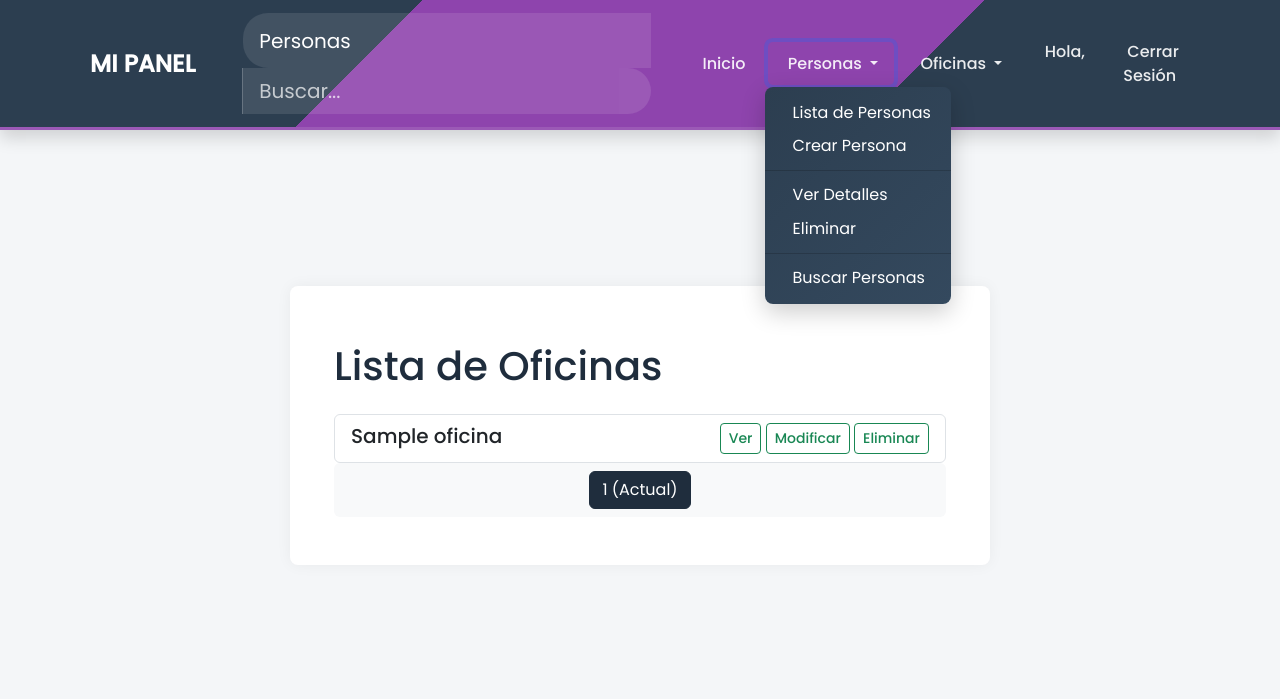
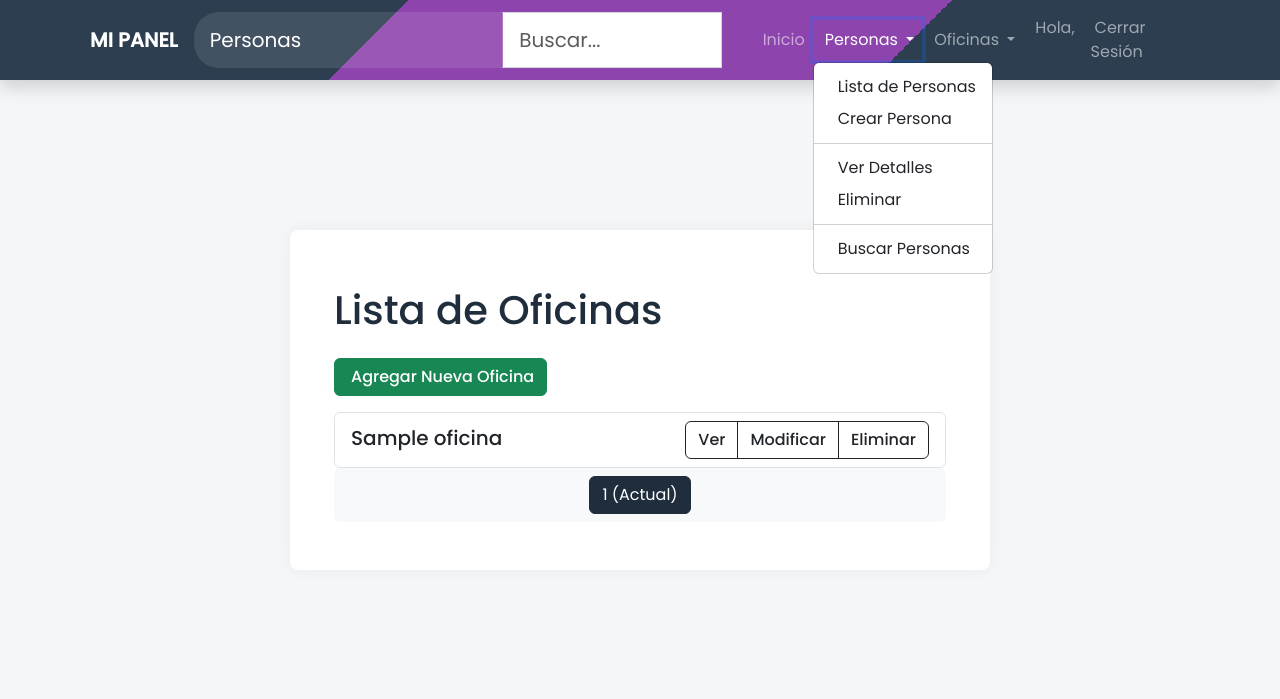
Before and after one commit to NoeCVivas/PRACTICA-CRUD, a Django app: page /oficina/lista/ in a window 1280 px wide, after a click on "Personas". Shown: the top 699 px of the page. Run offline with Django 5.2, Linux system fonts and the light colour scheme; tables that the repository leaves empty hold one stand-in row (values such as "Sample post").

Commit message:
Actualización de plantillas: cambiados botones a outline-dark y ajustes en navbar

```diff
--- a/oficina/templates/oficina/lista.html
+++ b/oficina/templates/oficina/lista.html
@@ -1,7 +1,15 @@
+
 {% extends 'base.html' %}
 {% block content %}
 <div class="container mt-4">
     <h1 class="mb-4">{{ titulo }}</h1>
+
+    <!-- Botón para agregar nueva oficina -->
+    <div class="mb-3">
+        <a href="{% url 'oficina:crear' %}" class="btn btn-success">
+            <i class="fas fa-plus-circle me-1"></i> Agregar Nueva Oficina
+        </a>
+    </div>
 
     {% if oficinas %}
     <div class="list-group">
@@ -10,10 +18,10 @@
             <div>
                 <h5 class="mb-1">{{ oficina.nombre }}</h5>
             </div>
-                <div>
-                    <a href="{% url 'oficina:detalle' oficina.pk %}" class="btn btn-sm btn-outline-success">Ver</a>
-                    <a href="{% url 'oficina:editar' oficina.pk %}" class="btn btn-sm btn-outline-success">Modificar</a>
-                    <a href="{% url 'oficina:eliminar' oficina.pk %}" class="btn btn-sm btn-outline-success">Eliminar</a>
+            <div class="btn-group" role="group">
+                <button type="button" class="btn btn-outline-dark" onclick="location.href='{% url 'oficina:detalle' oficina.pk %}'">Ver</button>
+                <button type="button" class="btn btn-outline-dark" onclick="location.href='{% url 'oficina:editar' oficina.pk %}'">Modificar</button>
+                <button type="button" class="btn btn-outline-dark" onclick="if(confirm('¿Estás seguro de que deseas eliminar esta oficina?')) { location.href='{% url 'oficina:eliminar' oficina.pk %}' }">Eliminar</button>
             </div>
         </div>
         {% endfor %}
@@ -21,7 +29,9 @@
     {% include 'paginator.html' with page_obj=page_obj %}
 
     {% else %}
-        <div class="alert alert-info">No hay oficinas registradas.</div>
+        <div class="alert alert-info">
+            <i class="fas fa-info-circle me-2"></i> No hay oficinas registradas.
+        </div>
     {% endif %}
 </div>
 {% endblock content %}
--- a/templates/includes/navbar.html
+++ b/templates/includes/navbar.html
@@ -123,150 +123,3 @@
         </div>
     </div>
 </nav>
-
-<!-- Estilos adicionales para mejorar la apariencia -->
-<style>
-    .navbar {
-        padding: 0.8rem 0;
-        background: linear-gradient(135deg,
-            #2c3e50 0%,
-            #2c3e50 30%,
-            #8e44ad 30%,
-            #8e44ad 70%,
-            #2c3e50 70%,
-            #2c3e50 100%) !important;
-        border-bottom: 3px solid #9b59b6;
-    }
-    .navbar-brand {
-        font-size: 1.5rem;
-        font-weight: 600;
-        color: #fff !important;
-    }
-    .nav-link {
-        font-weight: 500;
-        padding: 0.6rem 1rem !important;
-        border-radius: 0.3rem;
-        margin: 0 0.2rem;
-        transition: all 0.3s ease;
-        color: rgba(255, 255, 255, 0.9) !important;
-    }
-    .nav-link:hover {
-        background-color: rgba(255, 255, 255, 0.15);
-        transform: translateY(-2px);
-        color: #fff !important;
-    }
-    .dropdown-menu {
-        border: none;
-        box-shadow: 0 0.5rem 1.5rem rgba(0, 0, 0, 0.2);
-        border-radius: 0.5rem;
-        background: linear-gradient(135deg, #2c3e50 0%, #34495e 100%);
-    }
-    .dropdown-item {
-        transition: all 0.2s ease;
-        border-radius: 0.25rem;
-        margin: 0.1rem 0.25rem;
-        color: #fff;
-    }
-    .dropdown-item:hover {
-        background-color: rgba(255, 255, 255, 0.1);
-        padding-left: 1.5rem;
-        color: #fff;
-    }
-    .navbar-toggler {
-        border: none;
-        color: #fff;
-    }
-    .navbar-toggler:focus {
-        box-shadow: none;
-    }
-    /* Barra de búsqueda central y grande */
-    .navbar-search-container {
-        flex-grow: 1;
-        display: flex;
-        justify-content: center;
-        margin: 0 2rem;
-    }
-    .search-input {
-        width: 300px !important;
-        border-radius: 0 !important;
-        border: none;
-        background: rgba(255, 255, 255, 0.1);
-        color: #fff;
-        padding: 0.8rem 1.5rem;
-    }
-    .search-input::placeholder {
-        color: rgba(255, 255, 255, 0.7);
-    }
-    .search-input:focus {
-        background: rgba(255, 255, 255, 0.15);
-        box-shadow: none;
-        color: #fff;
-    }
-    .search-type-select {
-        width: auto !important;
-    }
-    .search-type-select:focus {
-        box-shadow: none;
-        border-color: transparent;
-    }
-    .btn-search {
-        border-radius: 0 25px 25px 0 !important;
-        background: #9b59b6;
-        border: none;
-        color: #fff;
-        padding: 0 1.2rem;
-        transition: all 0.3s ease;
-    }
-    .btn-search:hover {
-        background: #8e44ad;
-        transform: scale(1.05);
-    }
-
-    /* Responsive */
-    @media (max-width: 992px) {
-        .navbar-search-container {
-            order: 3;
-            width: 100%;
-            margin: 1rem 0;
-        }
-        .search-input {
-            width: 100% !important;
-        }
-    }
-</style>
-
-<script>
-document.addEventListener('DOMContentLoaded', function() {
-    const searchButton = document.getElementById('searchButton');
-    const searchType = document.getElementById('searchType');
-    const searchQuery = document.getElementById('searchQuery');
-
-    searchButton.addEventListener('click', function() {
-        performSearch();
-    });
-
-    searchQuery.addEventListener('keypress', function(e) {
-        if (e.key === 'Enter') {
-            performSearch();
-        }
-    });
-
-    function performSearch() {
-        const type = searchType.value;
-        const query = searchQuery.value.trim();
-
-        if (query === '') {
-            return;
-        }
-
-        let searchUrl;
-        if (type === 'persona') {
-            searchUrl = "{% url 'persona:buscar' %}?q=" + encodeURIComponent(query);
-        } else if (type === 'oficina') {
-            searchUrl = "{% url 'oficina:buscar' %}?q=" + encodeURIComponent(query);
-        }
-
-        window.location.href = searchUrl;
-    }
-});
-</script>
```
Also changed, not shown: persona/templates/persona/lista.html (+4 -9 lines). Lines whose indentation alone changed are shown as unchanged.
